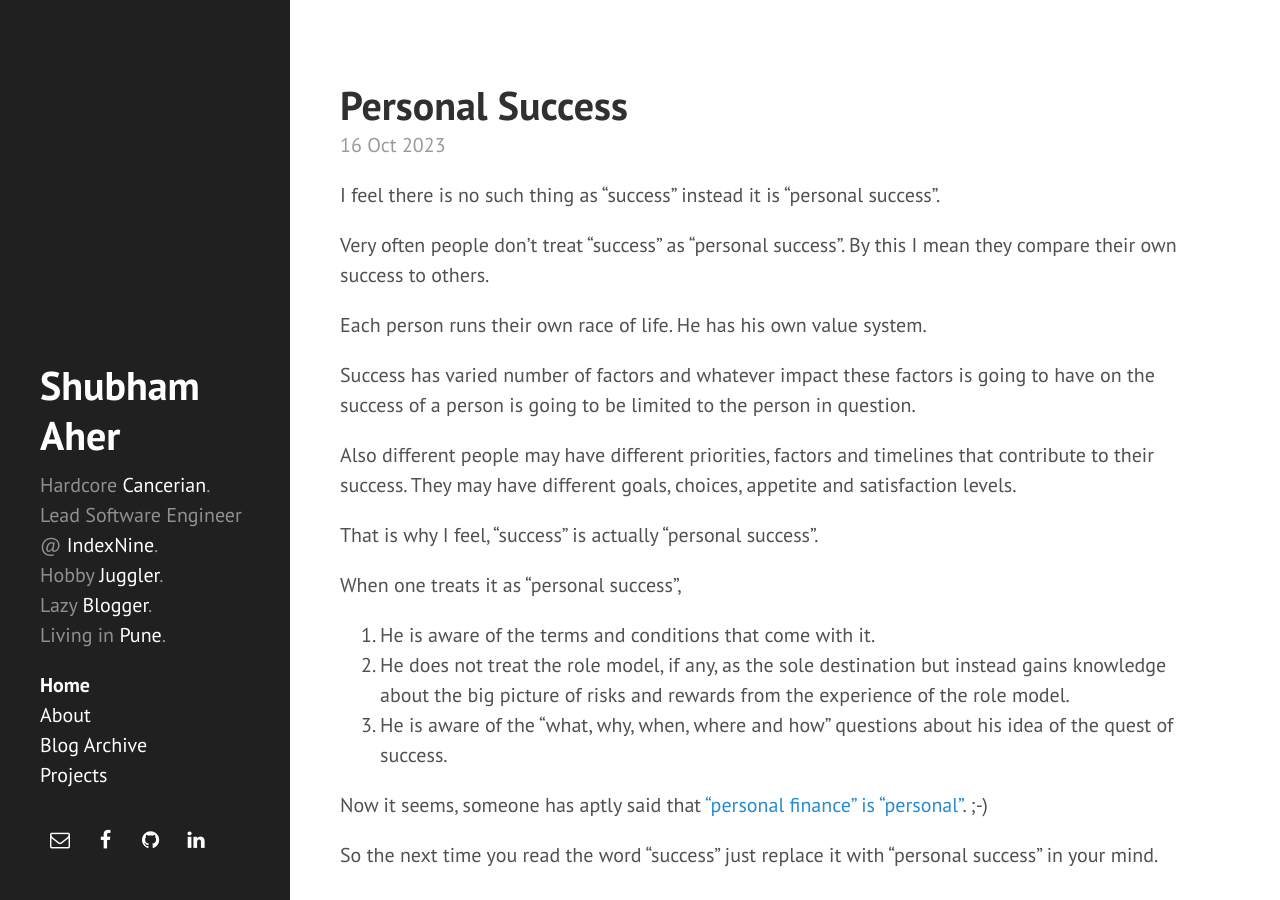
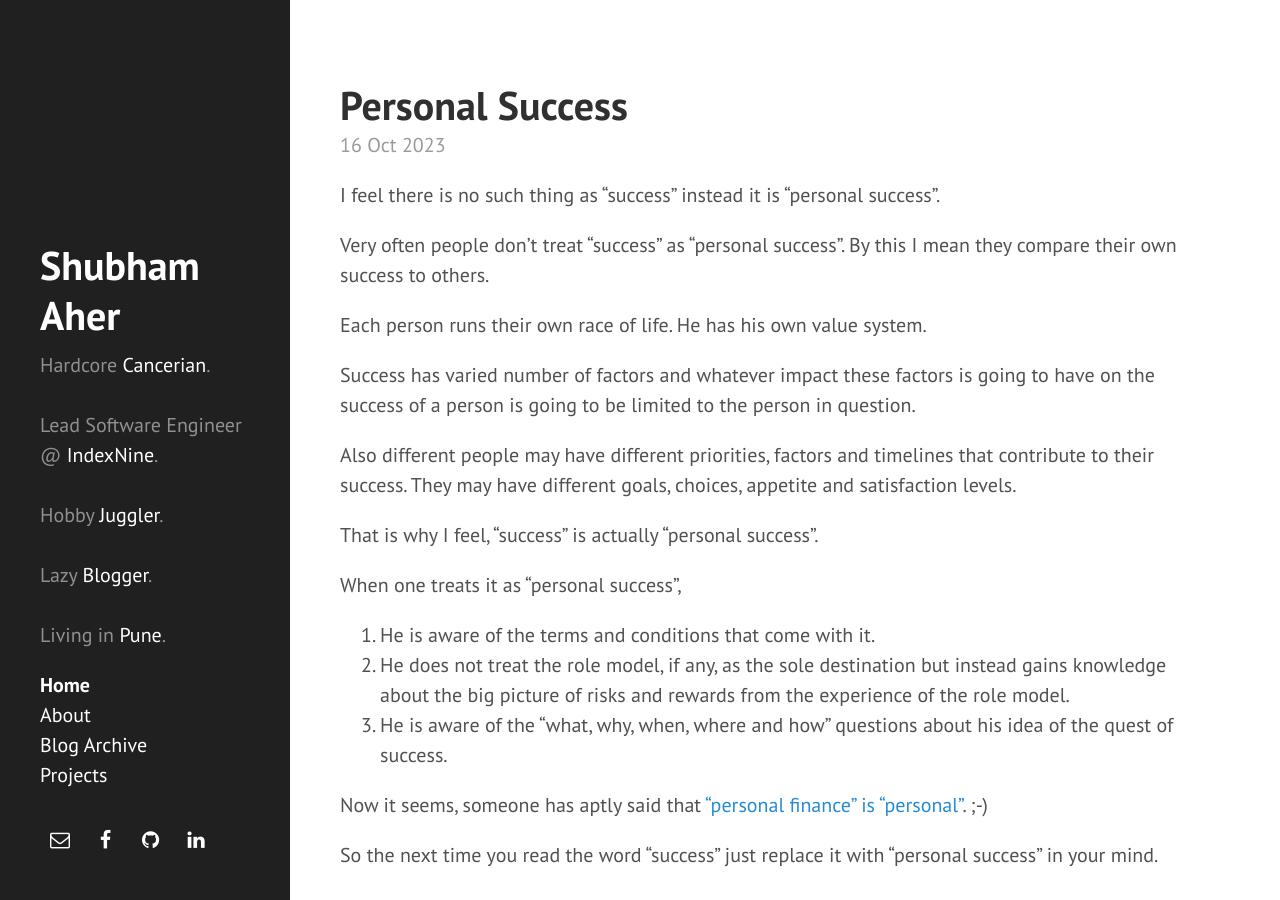
Before and after one commit to shubham-aher/shubham-aher.github.io, a Jekyll site: the page built from index.html, in a window 1280 px wide and 900 px high. Built offline with Jekyll 4.4.1, drawn with Linux system fonts in a browser that asks for light colours; nearby versions of some CDN libraries; the list of posts is cut into pages by our own code; comment, search, counter and statistics services are not loaded.

```diff
--- a/_config.yml
+++ b/_config.yml
@@ -9,7 +9,7 @@ permalink:        '/:title'
 # Setup
 title:            Shubham Aher
 tagline:          'Blog'
-description:      'Hardcore <a href="https://www.facebook.com/notes/whats-your-sun-sign-book-by-chetan-d-narain/cancer-man-by-chetan-d-narain/284585004897150" target="_blank">Cancerian</a>.<br>Lead Software Engineer @ <a href="https://www.indexnine.com" target="_blank">IndexNine</a>.<br>Hobby <a href="https://shubhamaher.com/juggling">Juggler</a>.<br>Lazy <a href="https://shubhamaher.com/blog">Blogger</a>.<br>Living in <a href="https://en.wikipedia.org/wiki/Pune" target="_blank">Pune</a>.'
+description:      'Hardcore <a href="https://www.facebook.com/notes/whats-your-sun-sign-book-by-chetan-d-narain/cancer-man-by-chetan-d-narain/284585004897150" target="_blank">Cancerian</a>.<br><br>Lead Software Engineer @ <a href="https://www.indexnine.com" target="_blank">IndexNine</a>.<br><br>Hobby <a href="https://shubhamaher.com/juggling">Juggler</a>.<br><br>Lazy <a href="https://shubhamaher.com/blog">Blogger</a>.<br><br>Living in <a href="https://en.wikipedia.org/wiki/Pune" target="_blank">Pune</a>.'
 url:              https://shubhamaher.com
 baseurl:          /
 
```
